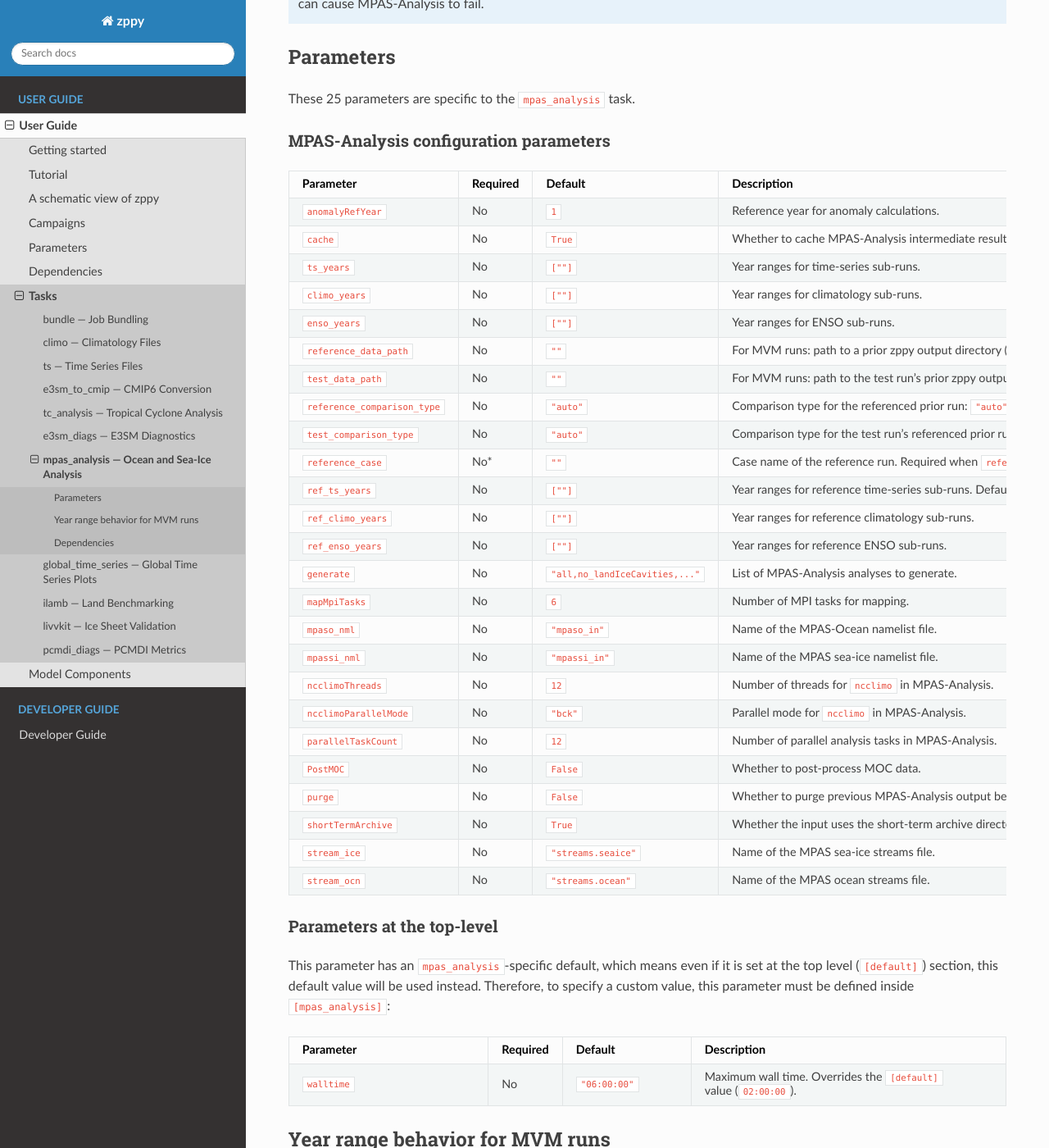
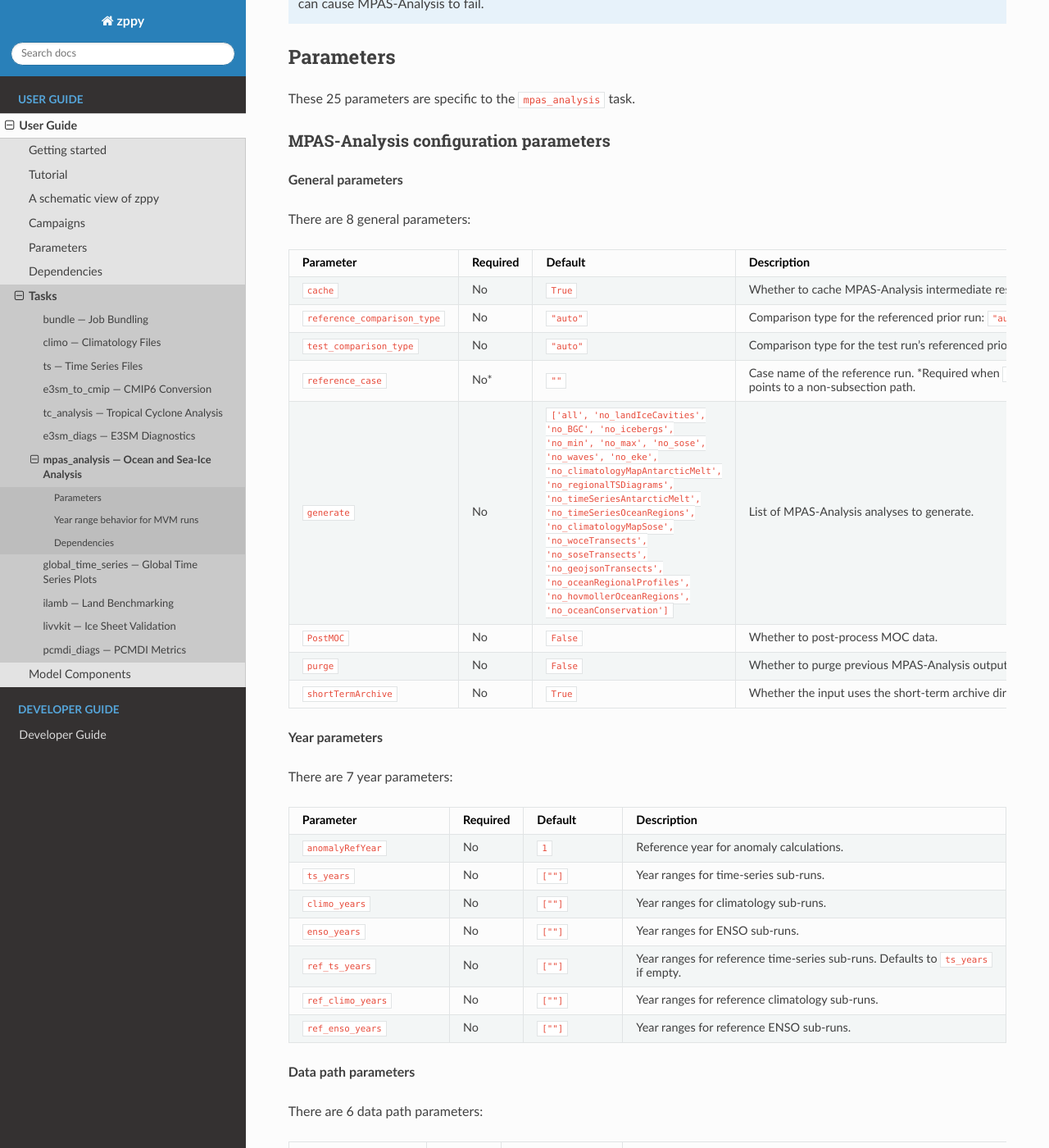
Before and after one commit to E3SM-Project/zppy, a Sphinx documentation site: the page built from docs/source/user_guide/tasks/mpas_analysis.rst, in a window 1280 px wide and 1400 px high, scrolled down 332 px. Shown: the whole window at 82% size. Built offline with Sphinx 7.4.7 and the Read the Docs theme 3.1.0, drawn with Linux system fonts in a browser that asks for light colours; some of the changed text lies outside the part shown.

Commit message:
Revise mpas_analysis parameters doc

```diff
--- a/docs/source/user_guide/tasks/mpas_analysis.rst
+++ b/docs/source/user_guide/tasks/mpas_analysis.rst
@@ -23,6 +23,57 @@ These 25 parameters are specific to the ``mpas_analysis`` task.
 MPAS-Analysis configuration parameters
 ~~~~~~~~~~~~~~~~~~~~~~~~~~~~~~~~~~~~~~
 
+**General parameters**
+
+There are 8 general parameters:
+
+.. list-table::
+   :header-rows: 1
+   :widths: 28 10 18 44
+
+   * - Parameter
+     - Required
+     - Default
+     - Description
+   * - ``cache``
+     - No
+     - ``True``
+     - Whether to cache MPAS-Analysis intermediate results.
+   * - ``reference_comparison_type``
+     - No
+     - ``"auto"``
+     - Comparison type for the referenced prior run: ``"auto"``, ``"mvo"``,
+       or ``"mvm"``.
+   * - ``test_comparison_type``
+     - No
+     - ``"auto"``
+     - Comparison type for the test run's referenced prior run.
+   * - ``reference_case``
+     - No*
+     - ``""``
+     - Case name of the reference run. \*Required when
+       ``reference_data_path`` points to a non-subsection path.
+   * - ``generate``
+     - No
+     - ``['all', 'no_landIceCavities', 'no_BGC', 'no_icebergs', 'no_min', 'no_max', 'no_sose', 'no_waves', 'no_eke', 'no_climatologyMapAntarcticMelt', 'no_regionalTSDiagrams', 'no_timeSeriesAntarcticMelt', 'no_timeSeriesOceanRegions', 'no_climatologyMapSose', 'no_woceTransects', 'no_soseTransects', 'no_geojsonTransects', 'no_oceanRegionalProfiles', 'no_hovmollerOceanRegions', 'no_oceanConservation']``
+     - List of MPAS-Analysis analyses to generate.
+   * - ``PostMOC``
+     - No
+     - ``False``
+     - Whether to post-process MOC data.
+   * - ``purge``
+     - No
+     - ``False``
+     - Whether to purge previous MPAS-Analysis output before running.
+   * - ``shortTermArchive``
+     - No
+     - ``True``
+     - Whether the input uses the short-term archive directory structure.
+
+**Year parameters**
+
+There are 7 year parameters:
+
 .. list-table::
    :header-rows: 1
    :widths: 28 10 18 44
@@ -35,10 +86,6 @@ MPAS-Analysis configuration parameters
      - No
      - ``1``
      - Reference year for anomaly calculations.
-   * - ``cache``
-     - No
-     - ``True``
-     - Whether to cache MPAS-Analysis intermediate results.
    * - ``ts_years``
      - No
      - ``[""]``
@@ -51,31 +98,6 @@ MPAS-Analysis configuration parameters
      - No
      - ``[""]``
      - Year ranges for ENSO sub-runs.
-   * - ``reference_data_path``
-     - No
-     - ``""``
-     - For MVM runs: path to a prior zppy output directory (the one
-       containing ``post/``) to use as the reference run. Setting this
-       triggers MVM mode.
-   * - ``test_data_path``
-     - No
-     - ``""``
-     - For MVM runs: path to the test run's prior zppy output directory (if
-       different from the current run).
-   * - ``reference_comparison_type``
-     - No
-     - ``"auto"``
-     - Comparison type for the referenced prior run: ``"auto"``, ``"mvo"``,
-       or ``"mvm"``.
-   * - ``test_comparison_type``
-     - No
-     - ``"auto"``
-     - Comparison type for the test run's referenced prior run.
-   * - ``reference_case``
-     - No*
-     - ``""``
-     - Case name of the reference run. Required when
-       ``reference_data_path`` points to a non-subsection path.
    * - ``ref_ts_years``
      - No
      - ``[""]``
@@ -89,14 +111,30 @@ MPAS-Analysis configuration parameters
      - No
      - ``[""]``
      - Year ranges for reference ENSO sub-runs.
-   * - ``generate``
+
+**Data path parameters**
+
+There are 6 data path parameters:
+
+.. list-table::
+   :header-rows: 1
+   :widths: 28 10 18 44
+
+   * - Parameter
+     - Required
+     - Default
+     - Description
+   * - ``reference_data_path``
      - No
-     - ``"all,no_landIceCavities,..."``
-     - List of MPAS-Analysis analyses to generate.
-   * - ``mapMpiTasks``
+     - ``""``
+     - For MVM runs: path to a prior zppy output directory (the one
+       containing ``post/``) to use as the reference run. Setting this
+       triggers MVM mode.
+   * - ``test_data_path``
      - No
-     - ``6``
-     - Number of MPI tasks for mapping.
+     - ``""``
+     - For MVM runs: path to the test run's prior zppy output directory (if
+       different from the current run).
    * - ``mpaso_nml``
      - No
      - ``"mpaso_in"``
@@ -105,6 +143,31 @@ MPAS-Analysis configuration parameters
      - No
      - ``"mpassi_in"``
      - Name of the MPAS sea-ice namelist file.
+   * - ``stream_ice``
+     - No
+     - ``"streams.seaice"``
+     - Name of the MPAS sea-ice streams file.
+   * - ``stream_ocn``
+     - No
+     - ``"streams.ocean"``
+     - Name of the MPAS ocean streams file.
+
+**Computational parameters**
+
+There are 4 computational parameters:
+
+.. list-table::
+   :header-rows: 1
+   :widths: 28 10 18 44
+
+   * - Parameter
+     - Required
+     - Default
+     - Description
+   * - ``mapMpiTasks``
+     - No
+     - ``6``
+     - Number of MPI tasks for mapping.
    * - ``ncclimoThreads``
      - No
      - ``12``
@@ -117,26 +180,7 @@ MPAS-Analysis configuration parameters
      - No
      - ``12``
      - Number of parallel analysis tasks in MPAS-Analysis.
-   * - ``PostMOC``
-     - No
-     - ``False``
-     - Whether to post-process MOC data.
-   * - ``purge``
-     - No
-     - ``False``
-     - Whether to purge previous MPAS-Analysis output before running.
-   * - ``shortTermArchive``
-     - No
-     - ``True``
-     - Whether the input uses the short-term archive directory structure.
-   * - ``stream_ice``
-     - No
-     - ``"streams.seaice"``
-     - Name of the MPAS sea-ice streams file.
-   * - ``stream_ocn``
-     - No
-     - ``"streams.ocean"``
-     - Name of the MPAS ocean streams file.
+
 
 Parameters at the top-level
 ~~~~~~~~~~~~~~~~~~~~~~~~~~~
```
